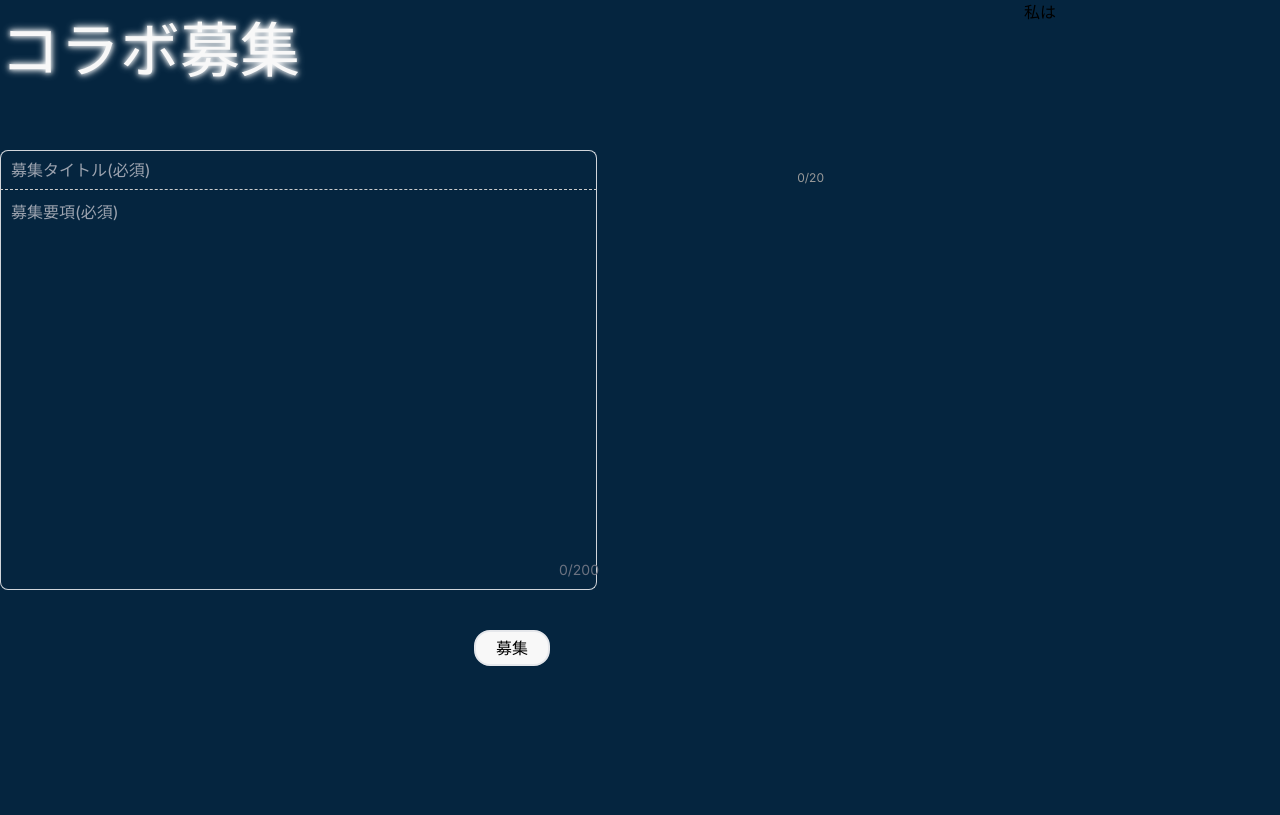
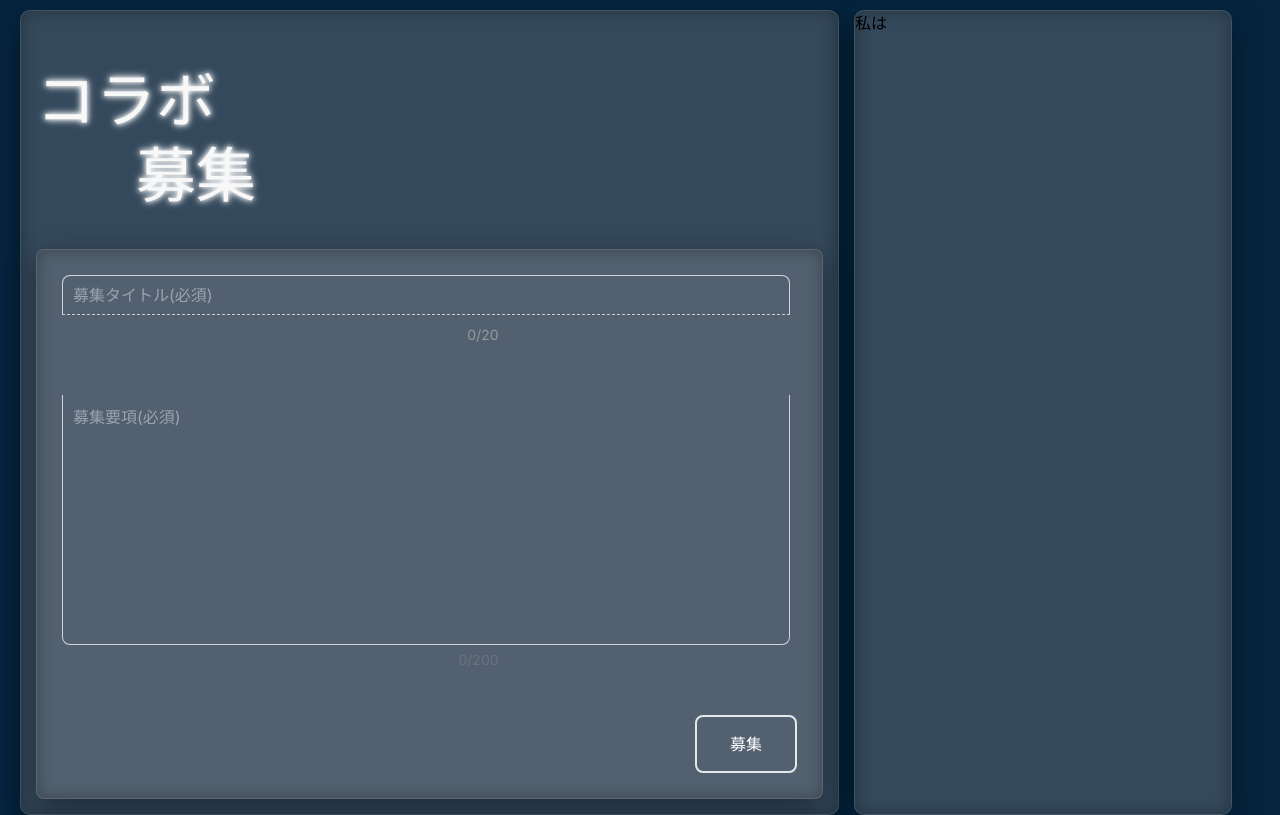
Before and after one commit to HAL-IAIH-team-F/hew-front, a Next.js app: page /colab/recruit/register in a window 1280 px wide. Built offline with nearby package versions, Linux system fonts and the light colour scheme; no server answers; what @zodios/core would draw is missing.

Commit message:
left-half

```diff
--- a/src/app/(main)/colab/recruit/register/ColabRegisterForm.tsx
+++ b/src/app/(main)/colab/recruit/register/ColabRegisterForm.tsx
@@ -12,14 +12,11 @@ export default function ColabRegisterForm({...props}: ColabRegisterFormProps,) {
     const [showPlaceholder, setShowPlaceholder] = useState(false);
     const [description, setDescription] = useState("");
     const [errors, setErrors] = useState<{ [key: string]: string }>({});
-    const [isMobile, setIsMobile] = useState(window.innerWidth <= 1669);
+    {/* フォーカス時 */}
+    const [isTitleFocused, setIsTitleFocused] = useState(false);
+    const [isDescriptionFocused, setIsDescriptionFocused] = useState(false);
 
-    useEffect(() => {
-        const handleResize = () => setIsMobile(window.innerWidth <= 480);
-        window.addEventListener("resize", handleResize);
-        return () => window.removeEventListener("resize", handleResize);
-    }, []);
-
+    // =========================================
     // ボタンの有効/無料を判定
     const isButtonDisabled =!title.trim() || !description.trim();
     console.log("isButtonDisabled:", isButtonDisabled);
@@ -66,6 +63,7 @@ export default function ColabRegisterForm({...props}: ColabRegisterFormProps,) {
 
     return (
         <StyledForm onSubmit={(e) => { e.preventDefault(); handleSubmit(); }}>
+            {/* h1＆募集＆ボタン */}
             <div className="w-full relative "
                 style={{
                     display: "flex",
@@ -74,31 +72,71 @@ export default function ColabRegisterForm({...props}: ColabRegisterFormProps,) {
                     // height: "100%",
                 }}
             >
-                <div className="mt-5 "
-                    style={{ marginBottom: "70px" }}
+                {/* h1 */}
+                <div className="mt-11 mb-11 "
+                    style={{
+
+                    }}
                 >
                     <h1 className="text-left text-6xl text-white"
                         style={{
                             textShadow: "0 0 5px #fff, 0 0 8px #fff",
                         }}
                     >
-                        コラボ募集
-                    </h1>
+                        <div
+                            style={{
+
+                            }}
+                        >
+                            <div>
+                                コラボ
                             </div>
                             <div
                                 style={{
-                        // marginLeft: "auto",
-                        position: "relative",
+                                    marginTop: "15px",
+                                    marginLeft: "100px"
+                                }}
+                            >
+                                募集
+                            </div>
+                        </div>
+                    </h1>
+                </div>
+                {/* 終了 h1 */}
+
+                {/* 募集フォーム＆ボタン */}
+                <div style={{
+                        display: "flex",
+                        flexDirection: "column",
+                        padding: "25px",
+                        boxSizing: "border-box",
+                        borderRadius: "8px",
+                        backgroundColor: "rgba(142, 142, 147, 0.35)",
+                        boxShadow: "rgba(0, 0, 0, 0.4) 0px 10px 30px, rgba(0, 0, 0, 0.3) 0px 0px 15px inset",
+                        border: "1px solid rgba(128, 128, 128, 0.2)",
+                        }}>
+                    <div
+                        style={{
+
+                        }}
+                    >
+                        {/* 募集タイトル＆募集要項 */}
+                        <div
+                            style={{
+                                // marginTop: "15px",
+                                // marginLeft
+                                // marginBottom: "15px",
+                                // position: "relative",
                                 // display: "flex",
                                 flexDirection: "column",
                                 // justifyContent: "flex-start",
-                        minWidth: "600px",
+                                // minWidth: "600px",
                                 // border: "1px solid #ccc", // 外枠
                                 // borderRadius: "8px",
-                        padding: "0",
+                                // padding: "15px",
                                 boxSizing: "border-box",
                                 color: "white",
-                        width: "auto",
+                                width: "99%",
                             }}
                         >
                             {/* 募集タイトル */}
@@ -106,16 +144,19 @@ export default function ColabRegisterForm({...props}: ColabRegisterFormProps,) {
                                 position: "relative",
                                 // display: "flex",
                                 flexDirection: "column",
-                        justifyContent: "flex-start",
+                                // justifyContent: "flex-start",
                                 alignItems: "center",
                                 width: "100%",
                             }}
                                 className=""
                             >
-                        {/* 入力フォーム(募集タイトル) */}
+                                {/* 入力フォーム&カウント(募集タイトル) */}
                                 <div style={{
-                            // position: "relative",
-
+                                    }}
+                                >
+                                    {/*　入力フォーム(募集タイトル) */}
+                                    <div style={{
+                                        margin: "0 auto",
                                         }}
                                     >
                                         <StyledInput
@@ -129,6 +170,8 @@ export default function ColabRegisterForm({...props}: ColabRegisterFormProps,) {
                                             maxLength={20}
                                             placeholder="募集タイトル(必須)"
                                             className="mb-0"
+                                            onFocus={()=> setIsTitleFocused(true)} // フォーカス時
+                                            onBlur={() => setIsTitleFocused(false)} // フォーカス解除時
                                             style={{
                                                 height: "40px",
                                                 width: "100%",
@@ -136,44 +179,68 @@ export default function ColabRegisterForm({...props}: ColabRegisterFormProps,) {
                                                 borderRadius: "8px 8px 0 0",
                                                 padding: "10px",
                                                 boxSizing: "border-box",
+                                                outline: isTitleFocused ? "none" : "none",
+                                                boxShadow: isTitleFocused ? "-5px -5px rgba(255, 255, 255, 0.5)"
+                                                    : "none",
                                             }} // 入力フィールドを幅100%にする
                                         />
+                                    </div>
+                                    {/*　終了 入力フォーム(募集タイトル) */}
+
+
                                     {/*　カウンター(募集タイトル) */}
-                            <span
+                                    <div
                                         style={{
-                                    position: "absolute",
-                                    top: "70%", // 縦位置を中央に調整
-                                    right: isMobile ? "200px" : "450px",
-                                    transform: "translateY(-50%)", // 縦位置調整
-                                    fontSize: "12px", // カウンターの文字サイズ
+                                            marginTop: "10px",
+                                            marginBottom: "15px",
+                                            display: "flex",
+                                            justifyContent: "flex-end",
+                                            alignItems: "start",
+                                            width: "60%",
+                                            height: "5px",
+                                        }}
+                                    >
+                                        <span className="
+                                            textSize: text-sm
+                                            "
+                                            style={{
+                                                // textAlign: "right",
+                                                // position: "absolute",
+                                                // top: "70%", // 縦位置を中央に調整
+                                                // right: 430,
+                                                // transform: "translateY(-50%)", // 縦位置調整
                                                 color: "#999", // カウンターの色
                                             }}
                                         >
                                             {title.length}/20
                                         </span>
-                            {/*<style>*/}
-                            {/*    {*/}
-                            {/*        `*/}
-                            {/*        @media (max-width: 480px) {*/}
-                            {/*            .fix-title {*/}
-                            {/*            right: 20px;*/}
-                            {/*            }*/}
-                            {/*        }            */}
-                            {/*    `}*/}
-                            {/*</style>*/}
+                                    </div>
+
+                                </div>
+                                {/* 終了 入力フォーム&カウント(募集タイトル) */}
+
+
                                 {/*　エラー(募集タイトル) */}
-                            <p className="mt-2 text-red-500"
+                                <div style={{
+                                    display:"flex",
+                                    // alignItems: "left",
+                                    justifyContent: "center",
+                                    width: "100%",
+                                    height: "50px",
+                                }}
+                                >
+                                    <p className="text-red-500"
                                         style={{
-                                   width: "240px",
-                                   position: "absolute",
-                                   bottom: "-20px",
-                                   left: "220px",
+                                            marginTop: "0px",
+                                            width: "100%",
+                                            textAlign: "right",
                                         }}
                                     >
                                         {errors.title}
                                     </p>
                                 </div>
                             </div>
+
 
 
                             <div style={{
@@ -184,9 +251,20 @@ export default function ColabRegisterForm({...props}: ColabRegisterFormProps,) {
                                 alignItems: "stretch", // 横幅に揃えることができるが、いらないかも
                                 width: "100%",
                                 }}
-                         className=""
                             >
-                        <div style={{position: "relative", width: "100%", minWidth: "600px"}}>
+                                {/* 募集要項&カウント */}
+                                <div style={{
+                                    position: "relative",
+                                    width: "100%",
+                                    // minWidth: "600px"
+                                }}
+                                >
+                                    {/* 募集要項 */}
+                                    <div
+                                        style={{
+
+                                        }}
+                                    >
                                         <StyledInput
                                             as="textarea"
                                             // name="description"
@@ -202,8 +280,11 @@ export default function ColabRegisterForm({...props}: ColabRegisterFormProps,) {
                                             placeholder={"募集要項(必須)"}
                                             maxLength={200}
                                             className=""
+                                            onFocus={()=> setIsDescriptionFocused(true)} // フォーカス時
+                                            onBlur={() => setIsDescriptionFocused(false)} // フォーカス解除時
+                                            // onMouseOver={(e) => (e.target.style.borderColor = "#328dce")}
                                             style={{
-                                    height: "400px",
+                                                height: "250px",
                                                 width: "100%",
                                                 textAlign: "left",
                                                 verticalAlign: "top",
@@ -211,28 +292,52 @@ export default function ColabRegisterForm({...props}: ColabRegisterFormProps,) {
                                                 overflow: "auto",
                                                 whiteSpace: "pre-wrap", //　改行有効
                                                 wordWrap: "break-word", // 長い単語折り返し
-                                    borderTop: "none", // 上部の線を隠す
-                                    borderRadius: "0 0 8px 8px", // 下部角丸
+                                                borderRadius: "0 0 8px 8px",
                                                 padding: "10px",
                                                 boxSizing: "border-box",
+                                                // border: "1px dashed #ccc",
+                                                borderTop: "none", // 上部の線を隠す
+                                                outlineOffset: "-3px",
+                                                outline: isDescriptionFocused ? "none" : "none",
+                                                boxShadow: isDescriptionFocused ? "5px 5px rgba(255, 255, 255, 0.5)"
+                                                    : "none",
                                             }}
                                         />
+                                    </div>
+                                    {/* 終了 (募集要項) */}
+
+                                    {/* カウント (募集要項) */}
+                                    <div
+                                        style={{
+                                            display: "flex",
+                                            justifyContent: "flex-end",
+                                            alignItems: "center",
+                                            width: "60%",
+                                            height: "30px",
+                                        }}
+                                    >
                                         <p className="text-gray-500 text-sm"
                                             style={{
-                                   position: "absolute",
-                                   bottom: "10px",
-                                   right: "425px",
+
                                             }}
                                         >
                                             {description.length}/200
                                         </p>
+                                    </div>
+                                    {/* 終了 カウント */}
+                                </div>
+                                {/* 終了 募集要項&カウント */}
+
+                                <div
+                                    style={{
+                                        height: "40px",
+                                        width: "100%",
+                                    }}
+                                    >
                                     {errors.description &&
-                                <p className="mt-2 text-red-500"
+                                        <p className="text-red-500"
                                         style={{
-                                       width: "240px",
-                                       position: "absolute",
-                                       bottom: "-20px",
-                                       left: "220px",
+                                            textAlign: "right",
                                         }}
                                         >
                                             {errors.description}
@@ -241,13 +346,26 @@ export default function ColabRegisterForm({...props}: ColabRegisterFormProps,) {
                                 </div>
                             </div>
                         </div>
+                        {/*　終了 募集タイトル＆募集要項 */}
+                    </div>
+
                     <div className=""
                         style={{
-
+                        display: "flex",
+                        justifyContent: "flex-end",
+                        width: "100%",
                         }}
                     >
-                    <StyledButton
-                        className="mt-5 disabled:opacity-50 disabled:cursor-not-allowed"
+                        <StyledButton className="disabled:opacity-50 disabled:cursor-not-allowed"
+                            style={{
+                                backgroundColor: "transparent",
+                                transition: "background-color 0.1s ease ",
+                                borderRadius: "8px",
+                                padding: "15px 33px",
+                                color: "white",
+                            }}
+                            onMouseOver={ (e) => (e.target.style.backgroundColor = "#32a1ce")}
+                            onMouseOut = {(e) => (e.target.style.backgroundColor = "transparent")}
                             disabled={isButtonDisabled}
                             onClick={handleSubmit}
                         >
@@ -256,6 +374,9 @@ export default function ColabRegisterForm({...props}: ColabRegisterFormProps,) {
                     </div>
                     {/*{errors.submit && <p className="text-red-500 mt-2">{errors.submit}</p>}*/}
                 </div>
+                {/* 終了 募集フォーム＆ボタン */}
+            </div>
+            {/* 終了 h1＆募集＆ボタン */}
         </StyledForm>
     );
 }
--- a/src/app/(main)/colab/recruit/register/page.tsx
+++ b/src/app/(main)/colab/recruit/register/page.tsx
@@ -5,14 +5,25 @@ const LoginRegister: React.FC = () => {
   return (
     <div style={{
         display: "flex",
+        margin: "10px 0px -10px 20px"
     }}>
         <div style={{
-            width: "80%",
+            width: "65%",
+            margin: "0 15px 0 0",
+            padding: "15px",
+            borderRadius: "10px",
+            backgroundColor: "rgba(142, 142, 147, 0.35)",
+            boxShadow: "rgba(0, 0, 0, 0.4) 0px 10px 30px, rgba(0, 0, 0, 0.3) 0px 0px 15px inset",
+            border: "1px solid rgba(128, 128, 128, 0.2)",
         }}>
           <ColabRegisterForm/>
         </div>
         <div style={{
-            width: "20%",
+            width: "30%",
+            borderRadius: "10px",
+            backgroundColor: "rgba(142, 142, 147, 0.35)",
+            boxShadow: "rgba(0, 0, 0, 0.4) 0px 10px 30px, rgba(0, 0, 0, 0.3) 0px 0px 15px inset",
+            border: "1px solid rgba(128, 128, 128, 0.2)",
         }}>
             <p>私は</p>
         </div>
--- a/src/util/form/element/StyledInput.tsx
+++ b/src/util/form/element/StyledInput.tsx
@@ -21,7 +21,7 @@ export function StyledInput(
         <ItemBackground
             type={"label"}
             className={sx(
-                "block m-0 p-0 w-7/12"
+                "block m-0 p-0  width-auto",
             )}
         >
           <p className={sx("block text-xl text-[#4E5861]")}>
@@ -36,7 +36,7 @@ export function StyledInput(
             style={{
                 ...props.style, // 外部から渡されたスタイル適用
                 position: "relative",
-                outline: "none", // フォーカス時の枠線を削除
+                // outline: "none", // フォーカス時の枠線を削除
             }}
           />
           <ErrorMessage error={name && formState.err && formState.err[name]}/>
```
Lines whose indentation alone changed are shown as unchanged.
